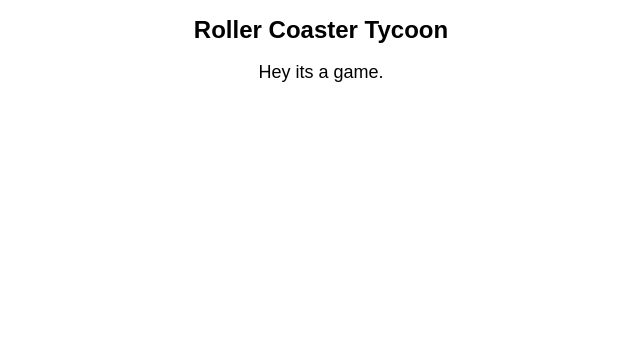
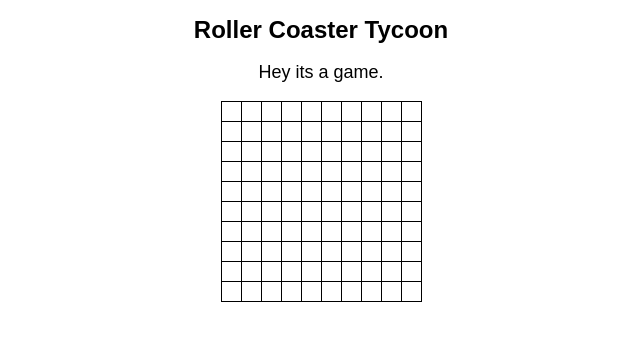
Before and after one commit to RasPat1/multiplayer-roller-coaster-tycoon, a React (Create React App) app in the folder client/: page / in a window 1280 px wide. Shown: the top 340 px of the page, without its empty margins (319-959 px from the left). Built offline with nearby package versions, Linux system fonts and the light colour scheme.

Commit message:
builds the board grid

```diff
--- a/client/src/App.js
+++ b/client/src/App.js
@@ -1,5 +1,6 @@
 import React, { Component } from 'react';
 import './App.css';
+import Board from './components/Board/Board'
 
 class App extends Component {
   render() {
@@ -11,6 +12,7 @@
         <p className="App-intro">
           Hey its a game.
         </p>
+        <Board />
       </div>
     );
   }
--- /dev/null
+++ b/client/src/components/Board/Board.css
@@ -0,0 +1,17 @@
+.grid-container {
+  display: grid;
+}
+
+.grid-cell {
+  border-style: solid;
+  border-width: 1px;
+  border-color: black;
+  margin-right: -1px;
+  margin-bottom: -1px;
+}
+
+.Board {
+  display: flex;
+  align-items: center;
+  justify-content: center;
+}
--- /dev/null
+++ b/client/src/components/Board/Board.js
@@ -0,0 +1,40 @@
+import React, { Component } from 'react'
+import './Board.css'
+
+const BOARDSIZE = 10
+
+const gridStyle = {
+  gridTemplateRows: `repeat(${BOARDSIZE}, 20px)`,
+  gridTemplateColumns: `repeat(${BOARDSIZE}, 20px)`,
+}
+
+const calculateCellColumn = pos => pos < BOARDSIZE ? pos : pos % BOARDSIZE
+
+const calculateCellRow = pos => pos < BOARDSIZE ? 1 : (pos / BOARDSIZE) + 1
+
+const populateCells = () => {
+  return new Array(Math.pow(BOARDSIZE, 2)).fill().map((cell, index) => {
+    const pos = index + 1
+
+    const cellStyle = {
+      gridColumn: calculateCellColumn(pos),
+      gridRow: calculateCellRow
+    }
+
+    return <div key={index} className='grid-cell' style={cellStyle} />
+  })
+}
+
+class Board extends Component {
+  render() {
+    return (
+      <div className='Board'>
+        <div className='grid-container' style={gridStyle}>
+          {populateCells()}
+        </div>
+      </div>
+    )
+  }
+}
+
+export default Board
```
